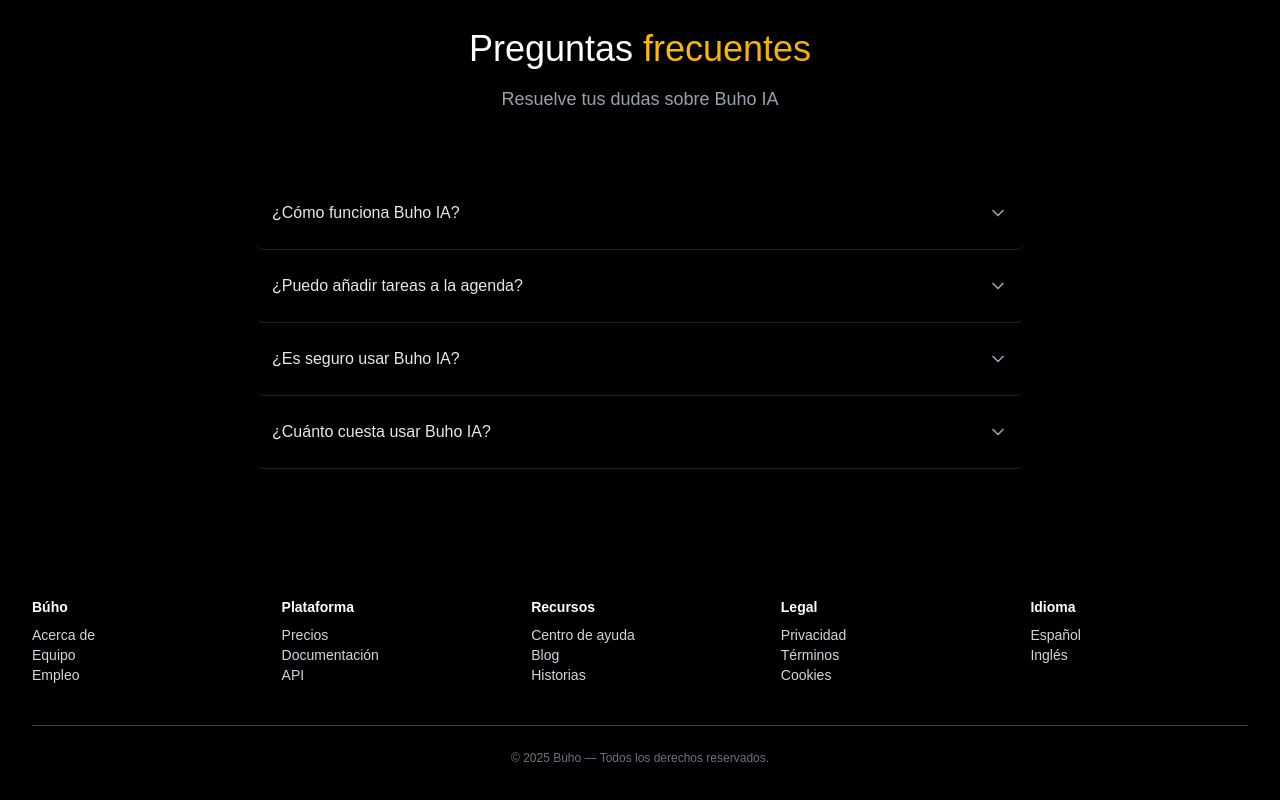
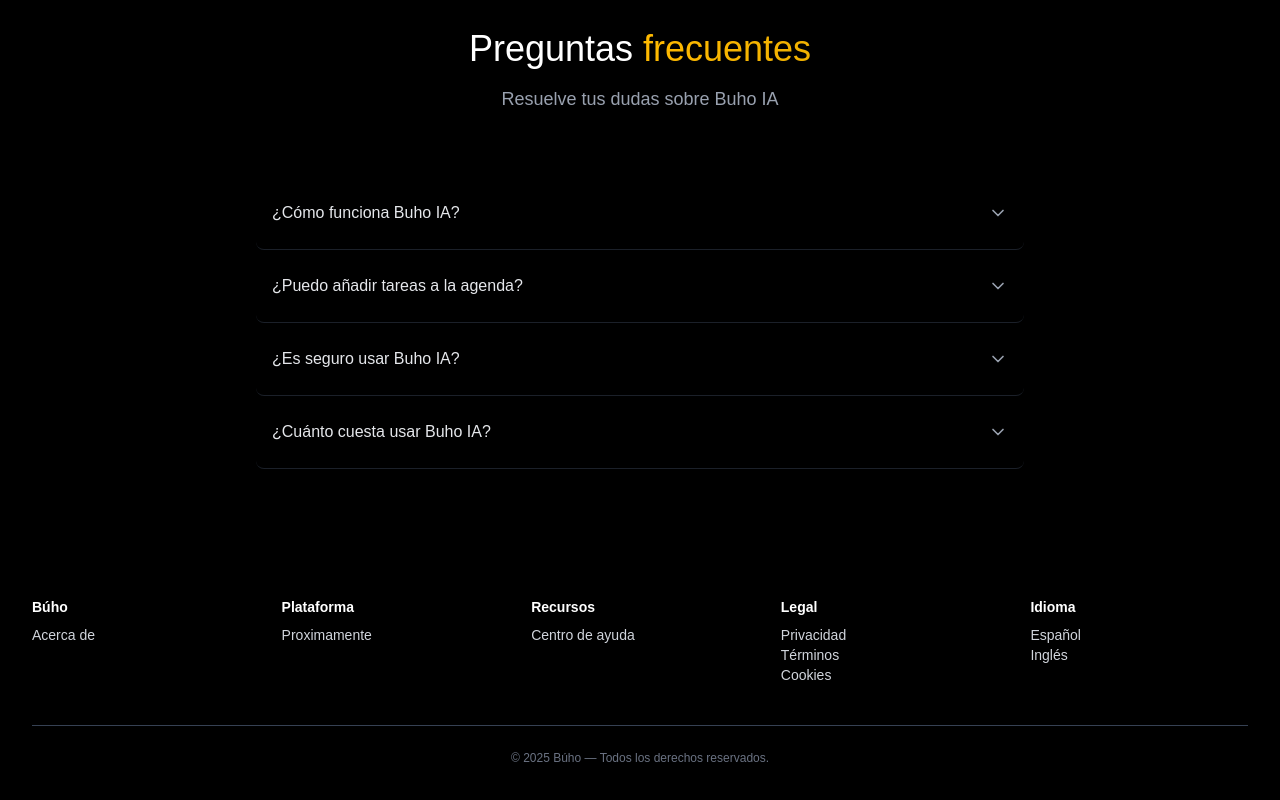
Before and after one commit to JesherI/BUHO, a Next.js app: page / in a window 1280 px wide. Shown: the part 2305-3105 px from the top of the page. Built offline with nearby package versions, Linux system fonts and the light colour scheme; a web font is replaced by a local one.

Commit message:
0.2.9
implement correction of terms and privacy

```diff
--- a/app/components/footer/footer.tsx
+++ b/app/components/footer/footer.tsx
@@ -1,4 +1,5 @@
 import React from "react";
+import Link from "next/link";
 
 const Footer: React.FC = () => {
   return (
@@ -7,40 +8,34 @@ const Footer: React.FC = () => {
         <div>
           <h3 className="text-white font-semibold mb-2">Búho</h3>
           <ul>
-            <li><a href="#" className="hover:underline">Acerca de</a></li>
-            <li><a href="#" className="hover:underline">Equipo</a></li>
-            <li><a href="#" className="hover:underline">Empleo</a></li>
+            <li><Link href="#" className="hover:underline">Acerca de</Link></li>
           </ul>
         </div>
         <div>
           <h3 className="text-white font-semibold mb-2">Plataforma</h3>
           <ul>
-            <li><a href="#" className="hover:underline">Precios</a></li>
-            <li><a href="#" className="hover:underline">Documentación</a></li>
-            <li><a href="#" className="hover:underline">API</a></li>
+            <li><Link href="#" className="hover:underline">Proximamente</Link></li>
           </ul>
         </div>
         <div>
           <h3 className="text-white font-semibold mb-2">Recursos</h3>
           <ul>
-            <li><a href="#" className="hover:underline">Centro de ayuda</a></li>
-            <li><a href="#" className="hover:underline">Blog</a></li>
-            <li><a href="#" className="hover:underline">Historias</a></li>
+            <li><Link href="#" className="hover:underline">Centro de ayuda</Link></li>
           </ul>
         </div>
         <div>
           <h3 className="text-white font-semibold mb-2">Legal</h3>
           <ul>
-            <li><a href="#" className="hover:underline">Privacidad</a></li>
-            <li><a href="#" className="hover:underline">Términos</a></li>
-            <li><a href="#" className="hover:underline">Cookies</a></li>
+            <li><Link href="/privacy" className="hover:underline">Privacidad</Link></li>
+            <li><Link href="/terms" className="hover:underline">Términos</Link></li>
+            <li><Link href="#" className="hover:underline">Cookies</Link></li>
           </ul>
         </div>
         <div>
           <h3 className="text-white font-semibold mb-2">Idioma</h3>
           <ul>
-            <li><a href="#" className="hover:underline">Español</a></li>
-            <li><a href="#" className="hover:underline">Inglés</a></li>
+            <li><Link href="#" className="hover:underline">Español</Link></li>
+            <li><Link href="#" className="hover:underline">Inglés</Link></li>
           </ul>
         </div>
       </div>
--- a/app/terms/page.tsx
+++ b/app/terms/page.tsx
@@ -204,7 +204,7 @@ const TermsOfUsePage: React.FC = () => {
         <div className="relative">
           <div className="absolute left-8 top-0 bottom-0 w-0.5 bg-gradient-to-b from-amber-500/50 via-yellow-500/50 to-amber-600/50"></div>
 
-          {sections.map((section, index) => (
+          {sections.map((section) => (
             <div key={section.id} className="relative mb-12">
               <div className={`absolute left-6 w-4 h-4 rounded-full border-2 transition-all duration-300 ${
                 activeSection === section.id
```
